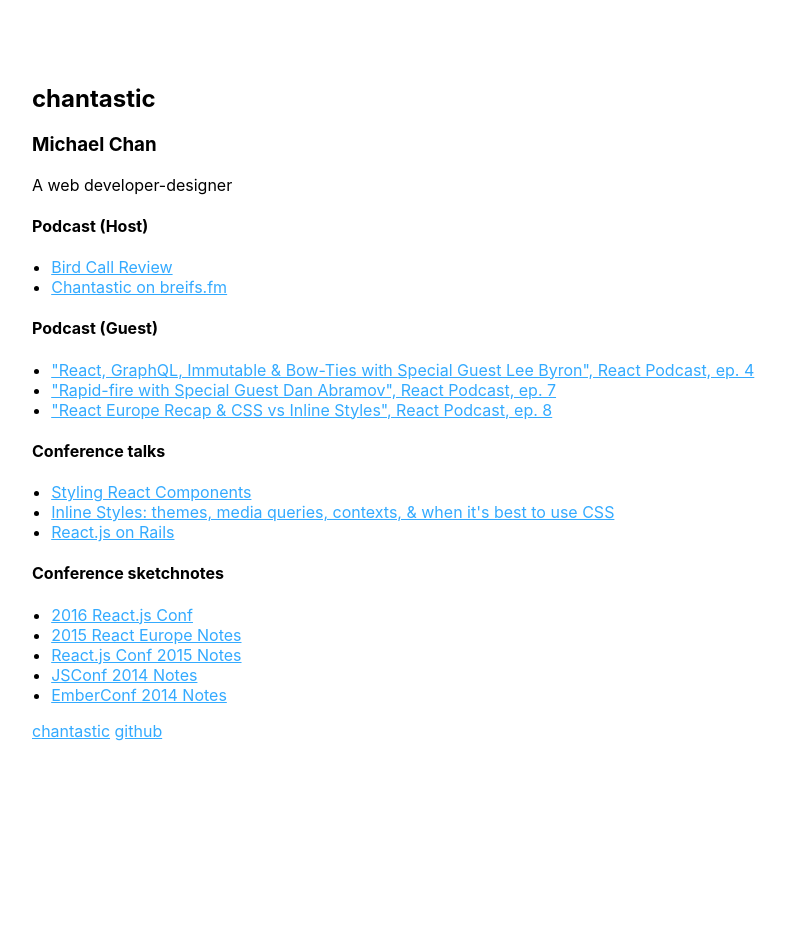
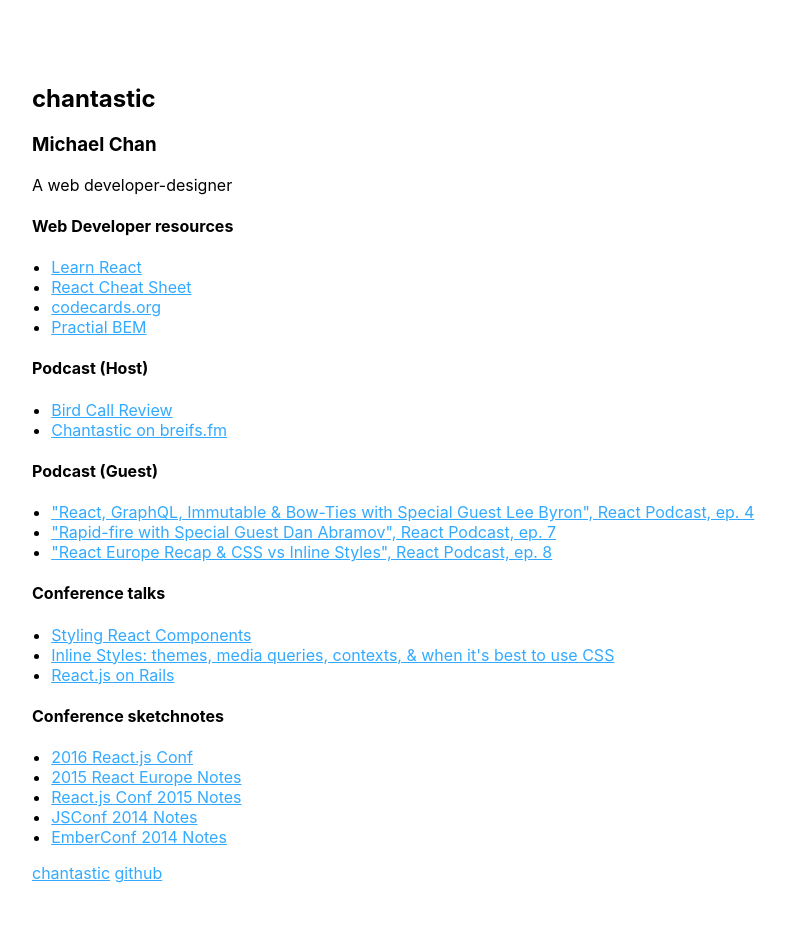
Before and after one commit to chantastic/chantastic.io, a Jekyll site: the page built from index.html, in a window 1280 px wide. Shown: the whole page, without its empty margins (32-818 px from the left). Built offline with Jekyll 4.4.1, drawn with Linux system fonts in a browser that asks for light colours; some web fonts are replaced; before the commit the page ends 900 px from its top, so only the background shows below that.

Commit message:
section: developer resources

```diff
--- a/index.html
+++ b/index.html
@@ -8,6 +8,24 @@
 <p>
   A web developer-designer
 </p>
+
+<section>
+  <h4>Web Developer resources</h4>
+  <ul class="list">
+    <li>
+      <a href="http://learnreact.com">Learn React</a>
+    </li>
+    <li>
+      <a href="http://reactcheatsheet.com/">React Cheat Sheet</a>
+    </li>
+    <li>
+      <a href="http://codecards-org.herokuapp.com/">codecards.org</a>
+    </li>
+    <li>
+      <a href="https://github.com/chantastic/practical-bem">Practial BEM</a>
+    </li>
+  </ul>
+</section>
 
 <section>
   <h4>Podcast (Host)</h4>
```
